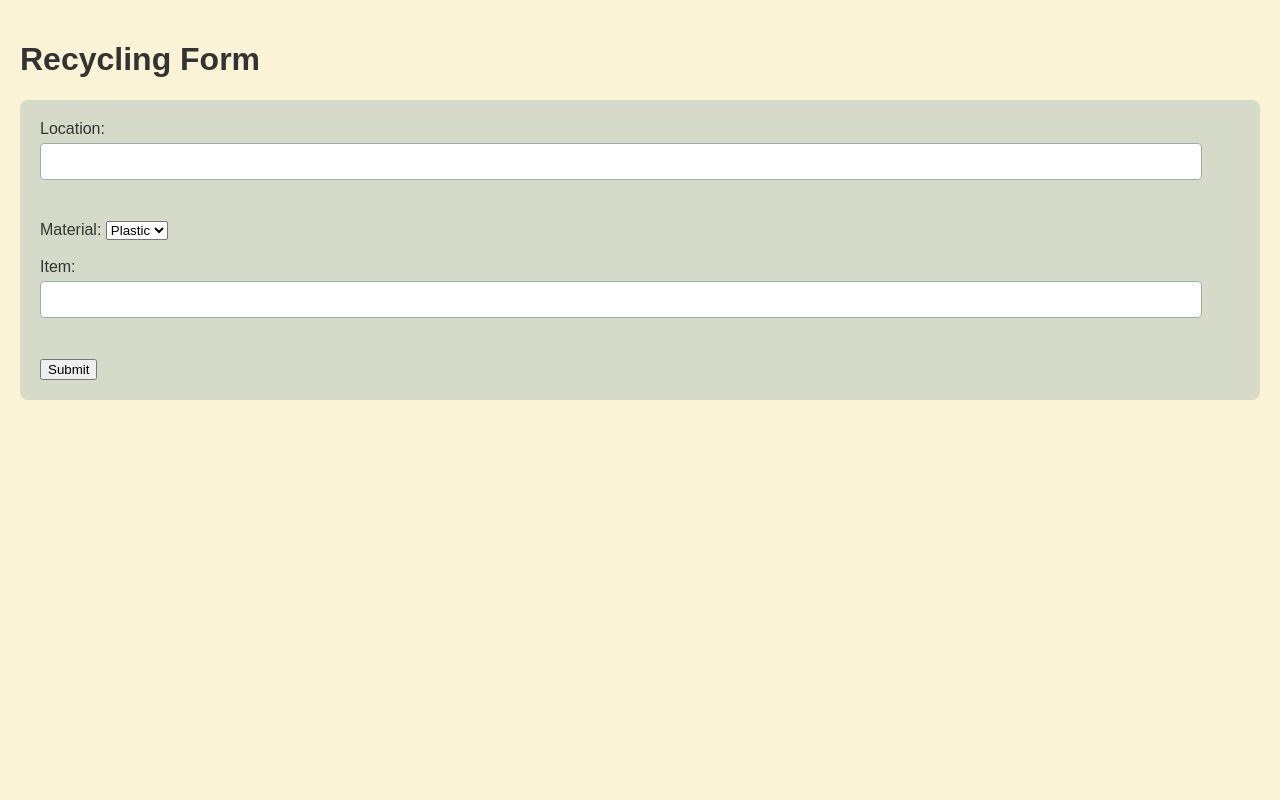
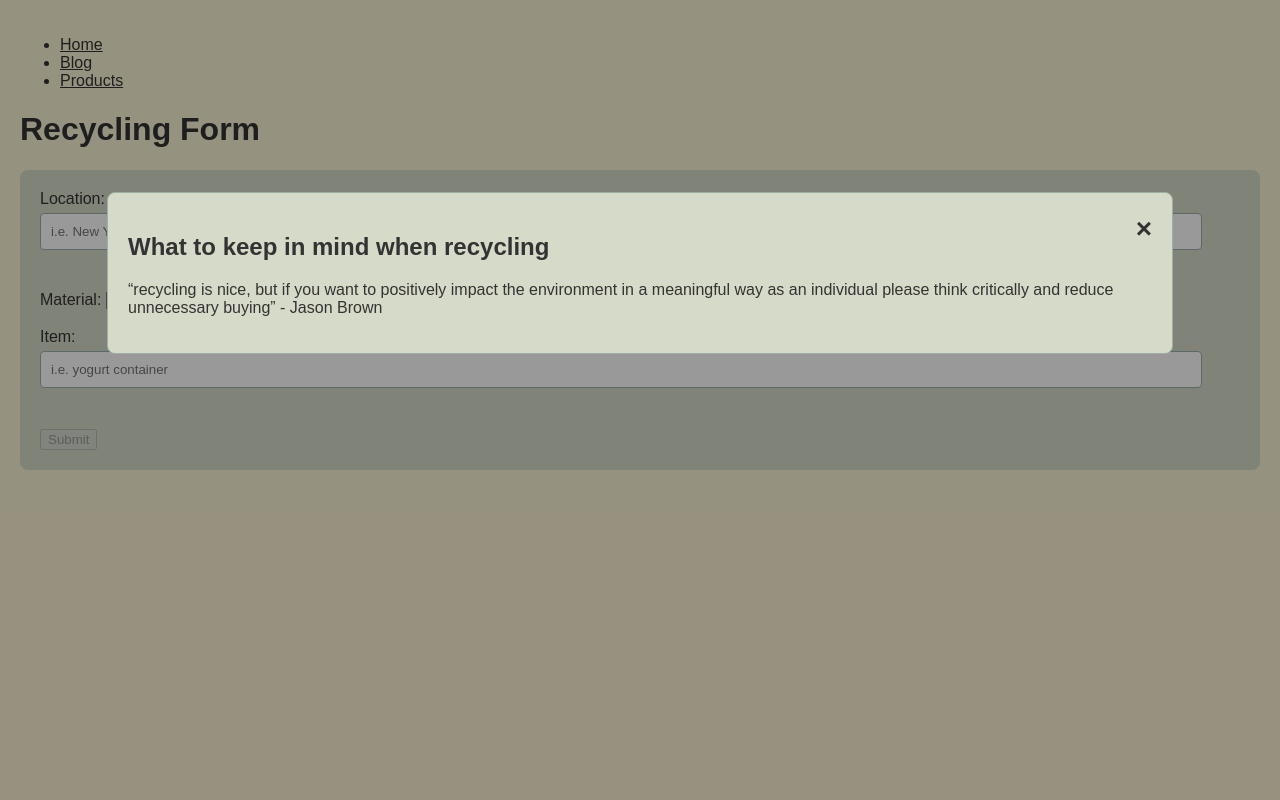
Before and after one commit to wyliebrown1990/recycle_me_2, a Flask app: page / in a window 1280 px wide. Run offline with Flask 3, Linux system fonts and the light colour scheme; some libraries are stand-ins or nearby versions.

Commit message:
updating UX

```diff
--- a/app/recycle_me.py
+++ b/app/recycle_me.py
@@ -24,6 +24,14 @@ def index():
         return render_template('response.html', response=response)
     else:
         return render_template('form.html')
+
+@app.route('/blog')
+def blog():
+    return render_template('blog.html')
+
+@app.route('/products')
+def products():
+    return render_template('products.html')
 
 def get_db_connection():
     try:
--- a/app/templates/form.html
+++ b/app/templates/form.html
@@ -5,24 +5,126 @@
     <meta name="viewport" content="width=device-width, initial-scale=1.0">
     <title>Recycling Form</title>
     <link rel="stylesheet" type="text/css" href="{{ url_for('static', filename='css/styles.css') }}">
+    <style>
+        /* Additional styles for the modal */
+        .modal {
+            display: none; /* Hidden by default */
+            position: fixed; /* Stay in place */
+            z-index: 1; /* Sit on top */
+            left: 0;
+            top: 0;
+            width: 100%; /* Full width */
+            height: 100%; /* Full height */
+            overflow: auto; /* Enable scroll if needed */
+            background-color: rgba(0,0,0,0.4); /* Black w/ opacity for the backdrop */
+        }
+
+        /* Modal Content/Box, using colors from your CSS */
+        .modal-content {
+            background-color: #D6DAC8; /* Matching form background */
+            margin: 15% auto; /* 15% from the top and centered */
+            padding: 20px;
+            border: 1px solid #9CAFAA; /* Border color from your form inputs */
+            width: 80%; /* Could be more or less, depending on screen size */
+            border-radius: 8px; /* Consistency with form styling */
+        }
+
+        /* The Close Button, styled to match */
+        .close {
+            color: #333;
+            float: right;
+            font-size: 28px;
+            font-weight: bold;
+        }
+
+        .close:hover,
+        .close:focus {
+            color: #7a918d; /* Hover effect from your submit button */
+            text-decoration: none;
+            cursor: pointer;
+        }
+
+        h2 {
+            color: #333; /* Header color */
+        }
+
+        p {
+            color: #333; /* Paragraph text color */
+        }
+    </style>
 </head>
-<body>
+<body onload="showModal(); disableSubmit();">
+    <nav>
+        <ul>
+            <li><a href="{{ url_for('index') }}">Home</a></li>
+            <li><a href="{{ url_for('blog') }}">Blog</a></li>
+            <li><a href="{{ url_for('products') }}">Products</a></li>
+        </ul>
+    </nav>
+
     <h1>Recycling Form</h1>
-    <form method="POST" action="/">
+    <form method="POST" action="/" id="recycleForm">
         <label for="location">Location:</label>
-        <input type="text" id="location" name="location" required><br><br>
+        <input type="text" id="location" name="location" placeholder="i.e. New York" required><br><br>
 
         <label for="material">Material:</label>
-        <select id="material" name="material" required>
+        <select id="material" name="material" required onchange="checkSelection()">
+            <option value="" disabled selected>Select a material</option>
             <option value="plastic">Plastic</option>
             <option value="metal">Metal</option>
             <option value="glass">Glass</option>
         </select><br><br>
 
         <label for="item">Item:</label>
-        <input type="text" id="item" name="item" required><br><br>
+        <input type="text" id="item" name="item" placeholder="i.e. yogurt container" required><br><br>
 
-        <button type="submit">Submit</button>
+        <button type="submit" id="submitBtn">Submit</button>
     </form>
+
+    <!-- The Modal -->
+    <div id="myModal" class="modal">
+        <div class="modal-content">
+            <span class="close">&times;</span>
+            <h2>What to keep in mind when recycling</h2>
+            <p>“recycling is nice, but if you want to positively impact the environment in a meaningful way as an individual please think critically and reduce unnecessary buying” - Jason Brown</p>
+        </div>
+    </div>
+
+    <script>
+        // Get the modal
+        var modal = document.getElementById('myModal');
+
+        // Get the <span> element that closes the modal
+        var span = document.getElementsByClassName("close")[0];
+
+        // When the user clicks on the span (x), close the modal
+        span.onclick = function() {
+            modal.style.display = "none";
+        }
+
+        // When the user clicks anywhere outside of the modal, close it
+        window.onclick = function(event) {
+            if (event.target == modal) {
+                modal.style.display = "none";
+            }
+        }
+
+        // Function to display the modal
+        function showModal() {
+            modal.style.display = "block";
+        }
+
+        // Disable the submit button initially
+        function disableSubmit() {
+            document.getElementById('submitBtn').disabled = true;
+        }
+
+        // Enable submit button only if a valid material is selected
+        function checkSelection() {
+            var material = document.getElementById('material').value;
+            var submitBtn = document.getElementById('submitBtn');
+            submitBtn.disabled = material == "";
+        }
+    </script>
 </body>
 </html>
```
Also changed, not shown: app/templates/blog.html (added, +19 -0 lines), app/templates/products.html (added, +19 -0 lines), app/templates/response.html (+22 -0 lines), app/tests/__init__.py (added, +35 -0 lines), app/tests/test_basic.py (added, +27 -0 lines), 2 other files.
